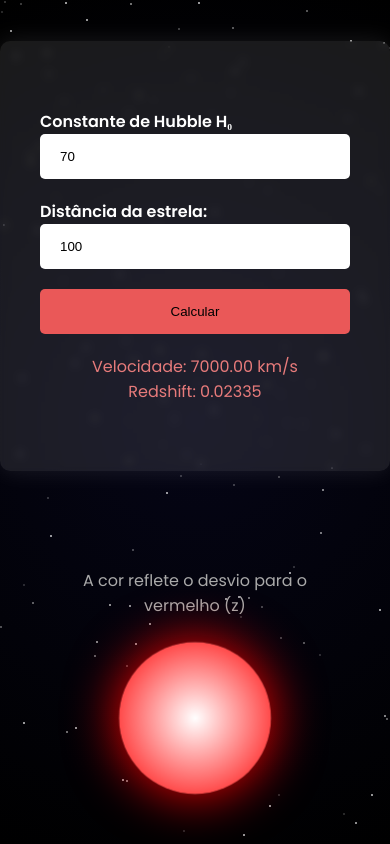
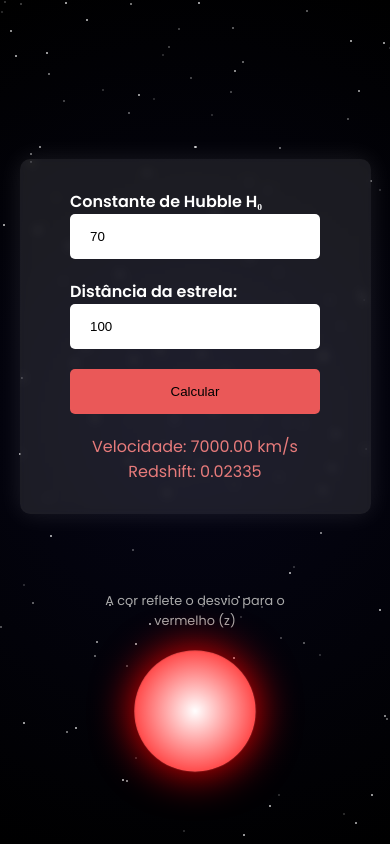
Before and after one commit to juwata/redshift, a plain HTML site: page index.html in a window 390 px wide. Both pictures are taken after a click on the button "Calcular". Drawn offline with Linux system fonts and the light colour scheme.

Commit message:
refactor: ajustando responsividade

```diff
--- a/index.html
+++ b/index.html
@@ -1,6 +1,5 @@
 <!DOCTYPE html>
 <html lang="pt-br">
-
 <head>
   <meta charset="UTF-8">
   <meta name="viewport" content="width=device-width, initial-scale=1.0">
@@ -8,7 +7,6 @@
   <link rel="stylesheet" href="style.css">
   <title>Redshift</title>
 </head>
-
 <body>
   <div class="container">
 
@@ -23,11 +21,20 @@
 
     <main>
       <div class="form-box">
-          <div><label for="hubble">Constante de Hubble H₀</label><input type="number" id="hubble" value="70" min="1" step="1" placeholder="km/s / Mpc:"></div>
-          <div><label for="distance">Distância da estrela:</label><input type="number" id="distance" value="100" min="-1000" step="1" placeholder="Mpc"></div>
+        <div>
+          <label for="hubble">Constante de Hubble H₀</label>
+          <input type="number" id="hubble" value="70" min="1" step="1" placeholder="km/s / Mpc">
+        </div>
+
+        <div>
+          <label for="distance">Distância da estrela:</label>
+          <input type="number" id="distance" value="100" min="-1000" step="1" placeholder="Mpc">
+        </div>
+
         <button id="calc">Calcular</button>
         <div class="result" id="result"></div>
       </div>
+
       <div class="star-box">
         <div class="star" id="star"></div>
         <div class="caption">A cor reflete o desvio para o vermelho (z)</div>
@@ -36,8 +43,6 @@
 
   </div>
 
-
   <script src="script.js"></script>
 </body>
-
 </html>
--- a/script.js
+++ b/script.js
@@ -1,54 +1,49 @@
-const c = 299792 // velocidade da luz em km/s
-const button = document.getElementById("calc")
-const resultBox = document.getElementById("result")
-const star = document.getElementById("star")
-
+const c = 299792; // velocidade da luz em km/s
+const button = document.getElementById("calc");
+const resultBox = document.getElementById("result");
+const star = document.getElementById("star");
 
 // fundo de estrelas
-const starsBg = document.getElementById("stars")
-for (let i = 0 ; i < 150 ; i++) {
-    const s = document.createElement("span")
-    s.style.left = Math.random() * 100 + "%"
-    s.style.top = Math.random() * 100 + "%"
-    s.style.animationDelay = Math.random() * 3 + "s"
-    s.style.opacity = Math.random()
-    starsBg.appendChild(s)
+const starsBg = document.getElementById("stars");
+for (let i = 0; i < 150; i++) {
+    const s = document.createElement("span");
+    s.style.left = Math.random() * 100 + "%";
+    s.style.top = Math.random() * 100 + "%";
+    s.style.animationDelay = Math.random() * 3 + "s";
+    s.style.opacity = Math.random();
+    starsBg.appendChild(s);
 }
 
 button.addEventListener("click", () => {
-    const H0 = parseFloat(document.getElementById("hubble").value)
-    const d = parseFloat(document.getElementById("distance").value)
+    const H0 = parseFloat(document.getElementById("hubble").value);
+    const d = parseFloat(document.getElementById("distance").value);
 
     if (isNaN(H0) || isNaN(d)) {
-        resultBox.textContent = "Por favor, insira valores válidos!"
-        return
+        resultBox.textContent = "Por favor, insira valores válidos!";
+        return;
     }
 
-    const v = H0 * d     // velocidade
-    const z = v / c      // redshift
+    const v = H0 * d;
+    const z = v / c;
 
     resultBox.innerHTML = `
         Velocidade: ${v.toFixed(2)} km/s <br>
         Redshift: ${z.toFixed(5)}
-    `
+    `;
 
-    // cor redshift
-    let color
+    // cor redshift / blueshift
+    let color;
+
     if (z < 0) {
-
-        // blueshift — azul intenso e brilhante
-        const intensity = Math.min(255, 255 * Math.abs(z) * 50 + 100)
-        color = `rgb(${100 - Math.abs(z) * 200}, ${120 - Math.abs(z) * 100}, ${intensity})`
-
+        const intensity = Math.min(255, 255 * Math.abs(z) * 50 + 100);
+        color = `rgb(${100 - Math.abs(z) * 200}, ${120 - Math.abs(z) * 100}, ${intensity})`;
     } else {
-
-        // redshift — vermelho cada vez mais quente
-        const red = Math.min(255, 200 + z * 90000)
-        const blue = Math.max(0, 255 - z * 100000)
-        color = `rgb(${red}, ${150 - z * 20000}, ${blue})`
+        const red = Math.min(255, 200 + z * 90000);
+        const blue = Math.max(0, 255 - z * 100000);
+        color = `rgb(${red}, ${150 - z * 20000}, ${blue})`;
     }
 
-    star.style.background = `radial-gradient(circle at center, #fff, ${color})`
-    star.style.boxShadow = `0 0 ${40 + Math.abs(z) * 400}px ${color}`
-    star.style.animationDuration = `${2 - Math.min(Math.abs(z) * 8, 1.5)}s`
-    })
+    star.style.background = `radial-gradient(circle at center, #fff, ${color})`;
+    star.style.boxShadow = `0 0 ${40 + Math.abs(z) * 400}px ${color}`;
+    star.style.animationDuration = `${2 - Math.min(Math.abs(z) * 8, 1.5)}s`;
+});
--- a/style.css
+++ b/style.css
@@ -11,14 +11,11 @@
 }
 
 * {
-    margin: 0;
-    padding: 0;
-    border: 0;
-    outline: 0;
+  margin: 0; padding: 0; border: 0; outline: 0;
   box-sizing: border-box;
 }
 
-::-webkit-scrollbar {display: none}
+::-webkit-scrollbar { display: none; }
 
 body {
   font-family: var(--fontText);
@@ -27,7 +24,7 @@ body {
   text-align: center;
 }
 
-div.container {
+.container {
   height: 100vh;
   overflow-y: auto;
   scroll-snap-type: y mandatory;
@@ -38,22 +35,20 @@ div.container {
   position: relative;
 }
 
-.splash h1 {
-    font: 60px var(--fontTitle);
-    letter-spacing: 20px;
-    margin-bottom: -20px;
-}
-
 .splash {
   width: 100%;
   height: 100dvh;
   display: flex;
   align-items: center;
   justify-content: center;
-    font-weight: 300;
   font-size: 20px;
 }
 
+.splash h1 {
+  font: 60px var(--fontTitle);
+  letter-spacing: 20px;
+  margin-bottom: -20px;
+}
 
 main {
   width: 100%;
@@ -64,7 +59,8 @@ main {
   flex-wrap: wrap;
 }
 
-div.form-box {
+/* FORM BOX */
+.form-box {
   background: rgba(255,255,255,0.1);
   border-radius: 10px;
   width: 400px;
@@ -78,10 +74,9 @@ div.form-box {
   backdrop-filter: blur(5px);
 }
 
-div.form-box > div {
+.form-box > div {
   display: flex;
   flex-direction: column;
-    width: fit-content;
 }
 
 label {
@@ -97,7 +92,10 @@ input, button {
   transition: 300ms;
 }
 
-button {background: #ea5858;}
+button {
+  background: #ea5858;
+  cursor: pointer;
+}
 
 button:hover {
   background: #e14242;
@@ -110,8 +108,7 @@ button:hover {
   width: 350px;
 }
 
-
-/* estrelas */
+/* STAR */
 .star-box {
   position: relative;
   width: 250px;
@@ -120,8 +117,7 @@ button:hover {
 
 .star {
   position: absolute;
-    top: 50%;
-    left: 50%;
+  top: 50%; left: 50%;
   transform: translate(-50%, -50%);
   width: 140px;
   height: 140px;
@@ -143,13 +139,12 @@ button:hover {
   color: #aaa;
 }
 
-
-/* fundo */
+/* BACKGROUND STARS */
 .stars {
   position: fixed;
   top: 0; left: 0;
-    width: 100%; height: 100%;
-    background: transparent;
+  width: 100%;
+  height: 100%;
   pointer-events: none;
   z-index: -1;
 }
@@ -163,8 +158,45 @@ button:hover {
   animation: blink 3s infinite;
 }
 
-
 @keyframes blink {
   0%, 100% { opacity: 0.8; }
   50% { opacity: 0.2; }
 }
+
+
+/* RESPONSIVO */
+@media (max-width: 800px) {
+
+  main {
+    flex-direction: column;
+    gap: 40px;
+    height: auto;
+    padding: 40px 0;
+  }
+
+  .star-box {
+    transform: scale(0.8);
+  }
+
+  .form-box {
+    width: 90%;
+    height: auto;
+    padding: 30px 0;
+  }
+
+  input, button {
+    width: 250px;
+  }
+
+  label {
+    width: 250px;
+  }
+}
+
+@media (max-width: 450px) {
+  .splash h1 {
+    font-size: 40px;
+    letter-spacing: 10px;
+    margin-bottom: 15px;
+  }
+}
```
Lines whose indentation alone changed are shown as unchanged.
